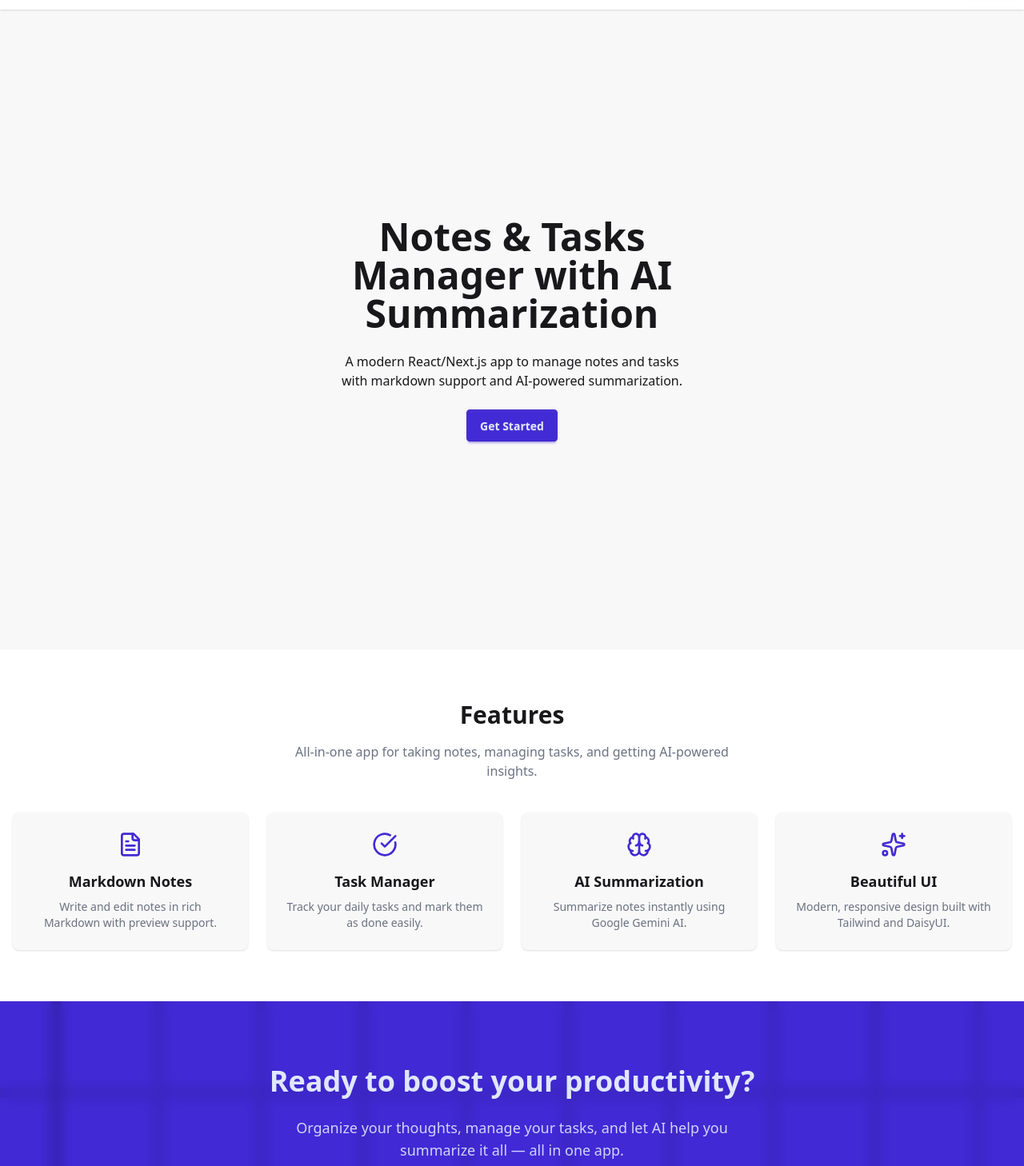
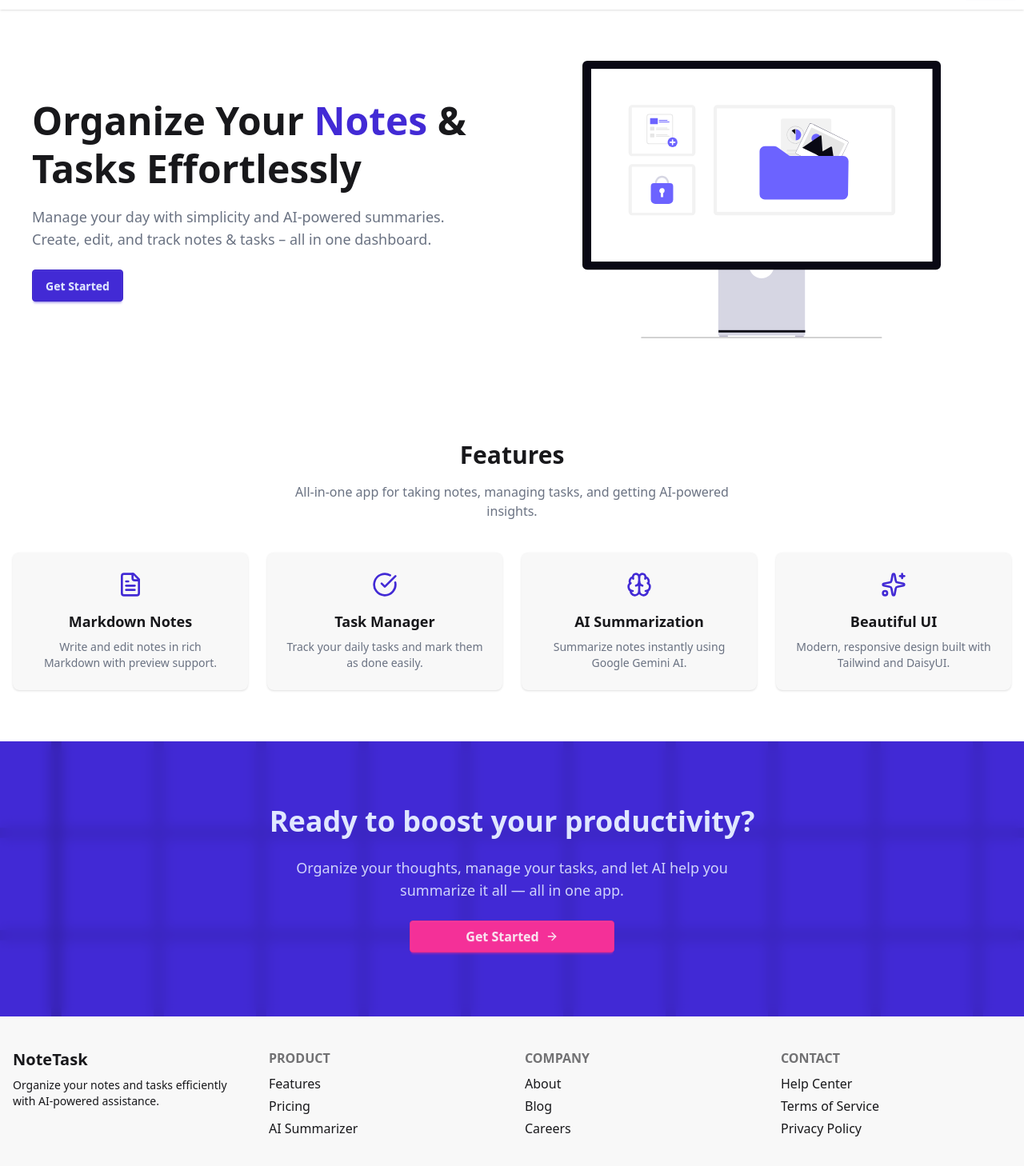
Before and after one commit to Fahimkhan9/My-Workspace--A-productivity-App, a Next.js app: page / in a window 1280 px wide. Shown: the part 52-1510 px from the top of the page at 80% size. Built offline with nearby package versions, Linux system fonts and the light colour scheme; no server answers.

Commit message:
update hero section

```diff
--- a/src/app/layout.tsx
+++ b/src/app/layout.tsx
@@ -3,6 +3,7 @@ import { Geist, Geist_Mono } from "next/font/google";
 import "./globals.css";
 import { Providers } from "./Providers";
 import Navbar from "@/components/shared/Navbar";
+import Footer from "@/components/shared/Footer";
 
 const geistSans = Geist({
   variable: "--font-geist-sans",
@@ -32,6 +33,7 @@ export default function RootLayout({
        <Providers>
         <Navbar/>
         {children}
+        <Footer/>
         </Providers>
       </body>
     </html>
--- a/src/components/homepage/HeroSection.tsx
+++ b/src/components/homepage/HeroSection.tsx
@@ -2,20 +2,35 @@ import React from 'react'
 import Link from 'next/link'
 function HeroSection() {
   return (
-    <div className="hero bg-base-200 min-h-screen">
-  <div className="hero-content text-center">
-    <div className="max-w-md">
-      <h1 className="text-5xl font-bold">Notes & Tasks Manager with AI Summarization</h1>
-      <p className="py-6">
-        A modern React/Next.js app to manage notes and tasks with markdown support and AI-powered summarization.
+    <section className="bg-base-100 py-16 px-4 md:px-10">
+  <div className="max-w-7xl mx-auto grid md:grid-cols-2 items-center gap-12">
+
+    <div>
+      <h1 className="text-4xl md:text-5xl font-bold leading-tight">
+        Organize Your <span className="text-primary">Notes</span> & Tasks Effortlessly
+      </h1>
+      <p className="text-lg text-gray-500 mt-4">
+        Manage your day with simplicity and AI-powered summaries. Create, edit, and track notes & tasks – all in one dashboard.
       </p>
-      <Link href='/dashboard/notes'>
-       <button className="btn btn-primary">Get Started</button>
-      </Link>
+      <div className="mt-6 flex gap-4 flex-wrap">
+        <Link href='/dashboard/notes' >
+         <button className="btn btn-primary">Get Started</button>
+        </Link>
 
+
+      </div>
+    </div>
+
+    <div className="hidden md:block">
+      <img
+        src="/illustration-notes.svg"
+        alt="Notes Dashboard"
+        className="w-full max-w-md mx-auto"
+      />
     </div>
   </div>
-</div>
+</section>
+
   )
 }
 
--- /dev/null
+++ b/src/components/shared/Footer.tsx
@@ -0,0 +1,55 @@
+import React from 'react'
+
+function Footer() {
+  return (
+   <footer className="bg-base-200 text-base-content">
+  <div className="container mx-auto px-4 py-10">
+    <div className="grid grid-cols-1 md:grid-cols-4 gap-8">
+
+      {/* Brand */}
+      <div>
+        <h2 className="text-xl font-bold mb-2">NoteTask</h2>
+        <p className="text-sm">
+          Organize your notes and tasks efficiently with AI-powered assistance.
+        </p>
+      </div>
+
+      {/* Links */}
+      <div>
+        <h3 className="footer-title">Product</h3>
+        <ul className="space-y-1">
+          <li><a className="link link-hover">Features</a></li>
+          <li><a className="link link-hover">Pricing</a></li>
+          <li><a className="link link-hover">AI Summarizer</a></li>
+        </ul>
+      </div>
+
+      <div>
+        <h3 className="footer-title">Company</h3>
+        <ul className="space-y-1">
+          <li><a className="link link-hover">About</a></li>
+          <li><a className="link link-hover">Blog</a></li>
+          <li><a className="link link-hover">Careers</a></li>
+        </ul>
+      </div>
+
+      <div>
+        <h3 className="footer-title">Contact</h3>
+        <ul className="space-y-1">
+          <li><a className="link link-hover">Help Center</a></li>
+          <li><a className="link link-hover">Terms of Service</a></li>
+          <li><a className="link link-hover">Privacy Policy</a></li>
+        </ul>
+      </div>
+    </div>
+
+    <div className="mt-10 border-t pt-4 text-center text-sm text-gray-500">
+      © {new Date().getFullYear()} My WorkSpace. All rights reserved.
+    </div>
+  </div>
+</footer>
+
+  )
+}
+
+export default Footer
--- a/src/components/shared/Navbar.tsx
+++ b/src/components/shared/Navbar.tsx
@@ -11,7 +11,7 @@ export default function Navbar() {
 
       <div className="flex-1">
         <Link href="/" className="btn btn-ghost text-xl">
-          NoteApp
+          My Workspace
         </Link>
       </div>
 
```
Also changed, not shown: public/illustration-notes.svg (added).
